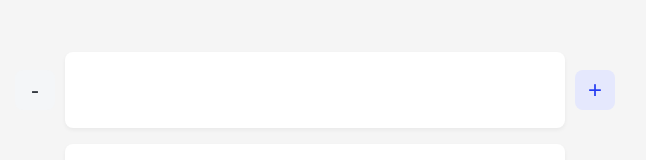
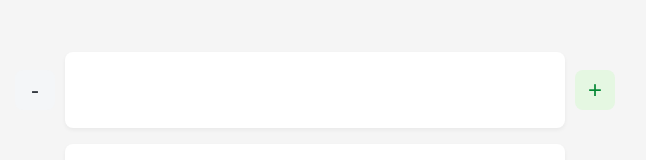
Before and after one commit to OwaisUghratdar/upvote-list, a React (Vite) app: page / in a window 1280 px wide. In both pictures the pointer is over the button 920 px from the left and 300 px from the top of the page. Shown: the part 210-370 px from the top of the page, without its empty margins (325-971 px from the left). Built offline with nearby package versions, Linux system fonts and the light colour scheme.

Commit message:
fix: update plus button color

```diff
--- a/src/index.css
+++ b/src/index.css
@@ -88,8 +88,8 @@ body {
 }
 
 .add-button:hover {
-  background: #E5E8FD;
-  color: #253CF2;
+  background: #E5F7E2;
+  color: #058835;
 }
 
 .remove-button {
```
